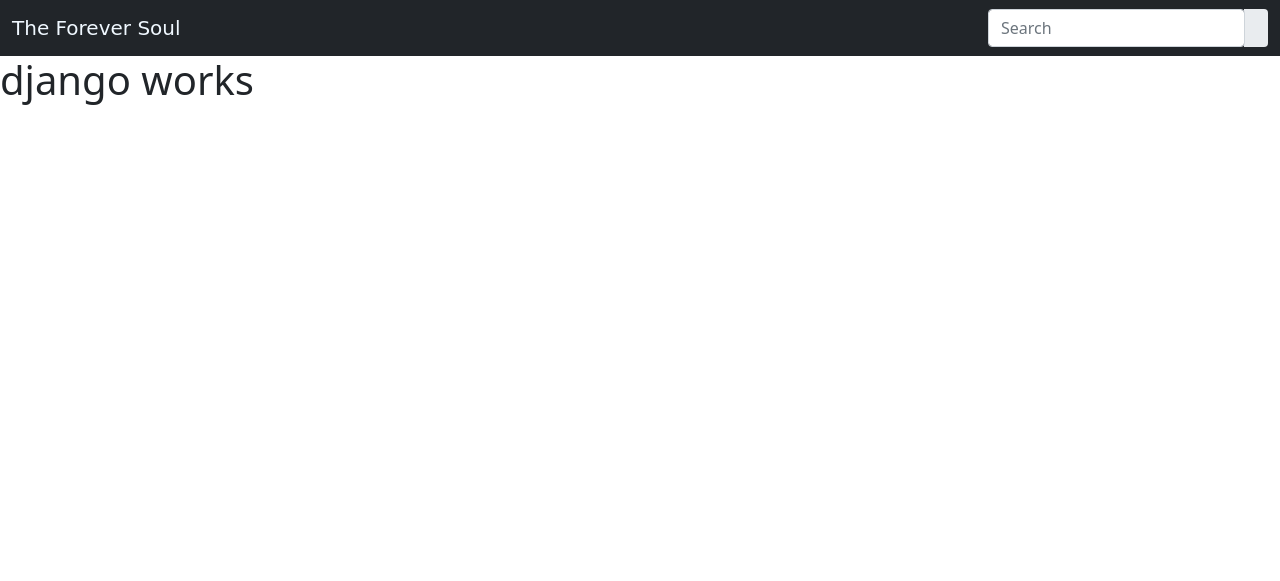
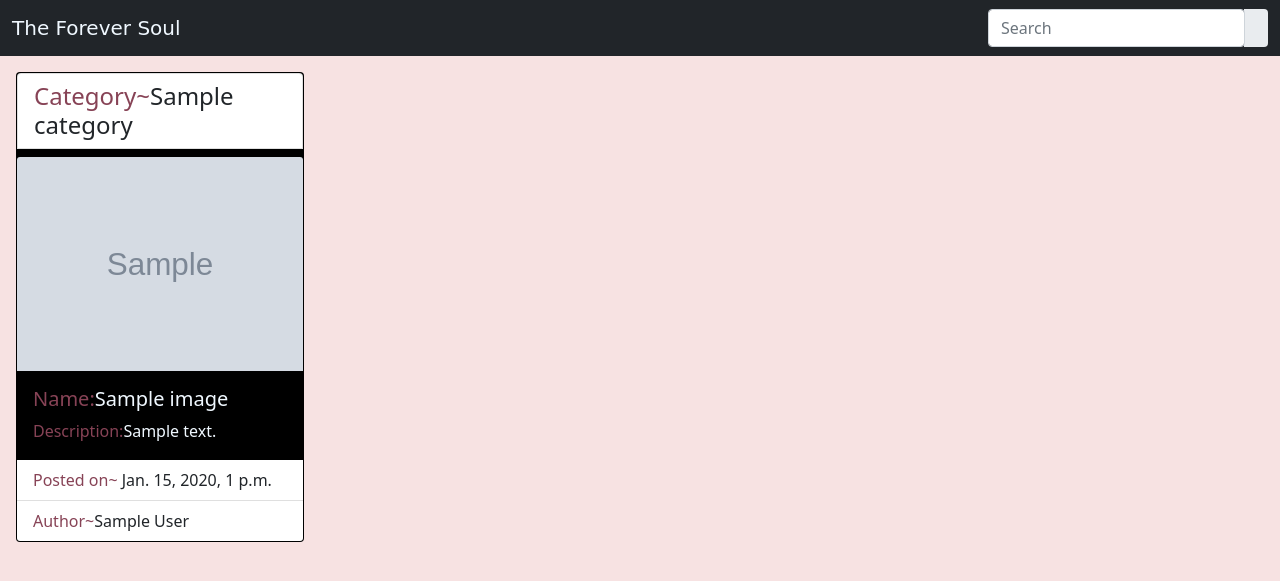
Before and after one commit to Joseph-Wairimu/gallery, a Django app: page / in a window 1280 px wide. Shown: the top 581 px of the page. Run offline with Django 4.2, Linux system fonts and the light colour scheme; tables that the repository leaves empty hold one stand-in row (values such as "Sample post"); grey boxes marked "Sample" are stand-in pictures.

Commit message:
display images in home template

```diff
--- a/MyGallery/settings.py
+++ b/MyGallery/settings.py
@@ -9,13 +9,14 @@ https://docs.djangoproject.com/en/4.0/topics/settings/
 For the full list of settings and their values, see
 https://docs.djangoproject.com/en/4.0/ref/settings/
 """
-
+import os
 from pathlib import Path
 
 # Build paths inside the project like this: BASE_DIR / 'subdir'.
 BASE_DIR = Path(__file__).resolve().parent.parent
 
-
+MEDIA_URL = '/media/'
+MEDIA_ROOT = os.path.join(BASE_DIR, 'media')
 # Quick-start development settings - unsuitable for production
 # See https://docs.djangoproject.com/en/4.0/howto/deployment/checklist/
 
@@ -63,6 +64,7 @@ TEMPLATES = [
                 'django.template.context_processors.request',
                 'django.contrib.auth.context_processors.auth',
                 'django.contrib.messages.context_processors.messages',
+                'django.template.context_processors.media',
             ],
         },
     },
--- a/gallery/templates/base.html
+++ b/gallery/templates/base.html
@@ -15,6 +15,7 @@
 
     {% block content %}
 
+
     {%endblock%}
 </body>
 </html>
--- a/gallery/templates/home.html
+++ b/gallery/templates/home.html
@@ -2,7 +2,46 @@
 
 
 {% block content %}
-<h1>
-    django works
-</h1>
+{% for news_item in images %}
+
+<div class="row">
+    <div class="container-fluid">
+
+        <div class="card" style="width: 18rem;">
+            <h4 class="list-group-item" > <span style="color: #874356;">Category~</span>{{ news_item.category }}</h4>
+            <img src="{{news_item.image.url}}" class="card-img-top" alt="Image">
+            <div class="card-body">
+            <h5 class="card-title" style="color: aliceblue;"> <span style="color: #874356;">Name:</span>{{ news_item.name }}</h5>
+            <p class="card-text" style="color: aliceblue; "> <span style="color: #874356;">Description:</span>{{ news_item.description }}</p>
+            </div>
+            <ul class="list-group list-group-flush">
+            <li class="list-group-item" > <span style="color: #874356;">Posted on~</span> {{ news_item.date }}</li>
+            <li class="list-group-item"> <span style="color: #874356;">Author~</span>{{ news_item.author }} </li>
+
+            </ul>
+        </div>
+
+    </div>
+
+
+
+</div>
+{% empty %}
+<div class="row">
+  <h2 class="text-center">There No Gallery Items</h2>
+</div>
+{% endfor %}
+
+
+<style>
+body{
+    background-color: #F7E2E2;
+}
+.card{
+    display: inline-block;
+margin: 1rem;
+background-color: black;
+min-width: 200px;
+}
+</style>
 {%endblock%}
--- a/gallery/urls.py
+++ b/gallery/urls.py
@@ -1,9 +1,11 @@
 from django.urls import path,register_converter
 from django.conf import settings
-
+from django.conf.urls.static import static
 from . import views
 
 urlpatterns=[
     path('',views.welcome,name='welcome'),
 
 ]
+if settings.DEBUG:
+    urlpatterns+= static(settings.MEDIA_URL, document_root = settings.MEDIA_ROOT)
--- a/gallery/views.py
+++ b/gallery/views.py
@@ -1,5 +1,6 @@
 from django.shortcuts import render
-
+from .models import Image, Category
 # Create your views here.
 def welcome(request):
-    return render(request, 'home.html')
+    images = Image.objects.all()
+    return render(request, 'home.html',{'images': images[::-1], })
```
Also changed, not shown: media/gallery/doc.jpg (added), media/gallery/new.jpeg (added).
